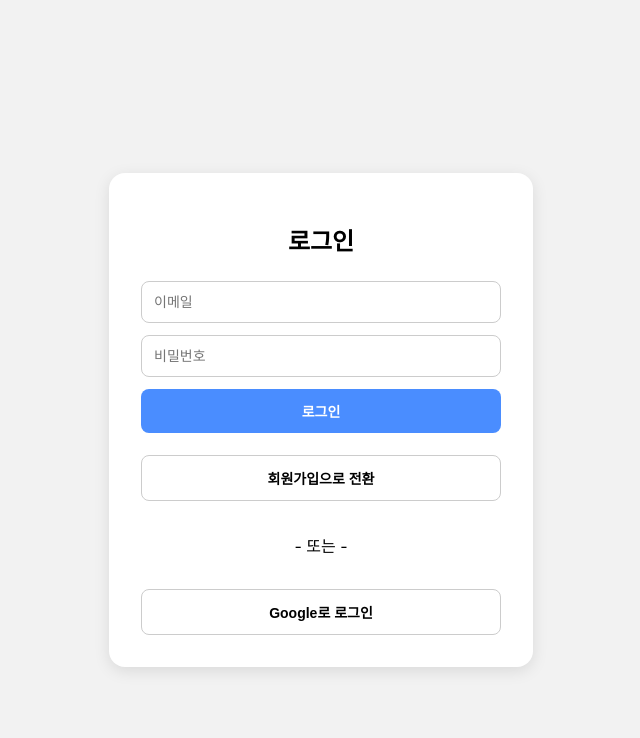
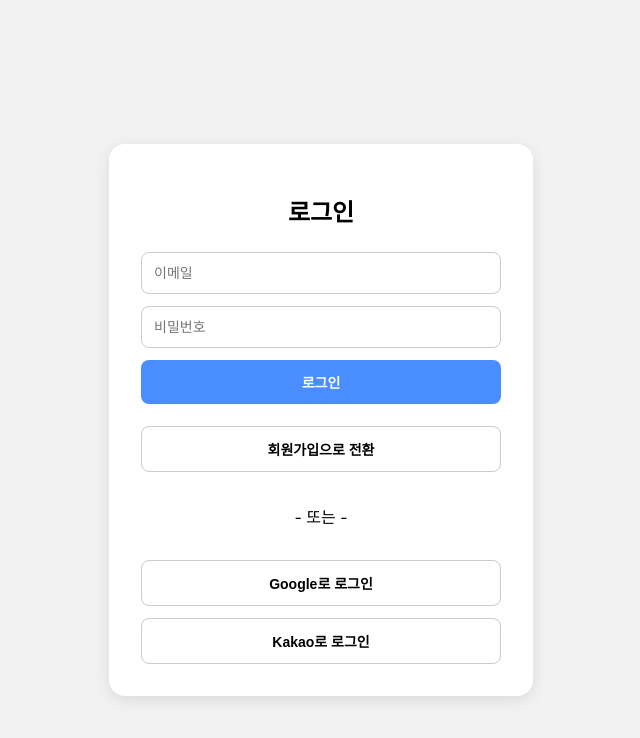
Before and after one commit to JC-arl/blog-api, a React (Create React App) app in the folder login-app/: page / in a window 1280 px wide. Shown: the top 738 px of the page, without its empty margins (319-959 px from the left). Built offline with nearby package versions, Linux system fonts and the light colour scheme; no server answers.

Commit message:
카카오 로그인 활성화

```diff
--- a/login-app/src/App.tsx
+++ b/login-app/src/App.tsx
@@ -311,10 +311,9 @@ export default function LoginUI() {
                         Google로 로그인
                     </button>
 
-                    {/* 임시 비활성화: 카카오 개발자 콘솔 설정 완료 후 주석 해제 */}
-                    {/* <button className="btn secondary" onClick={handleKakaoLogin}>
+                    <button className="btn secondary" onClick={handleKakaoLogin}>
                         Kakao로 로그인
-                    </button> */}
+                    </button>
                 </div>
             </div>
         </div>
```
